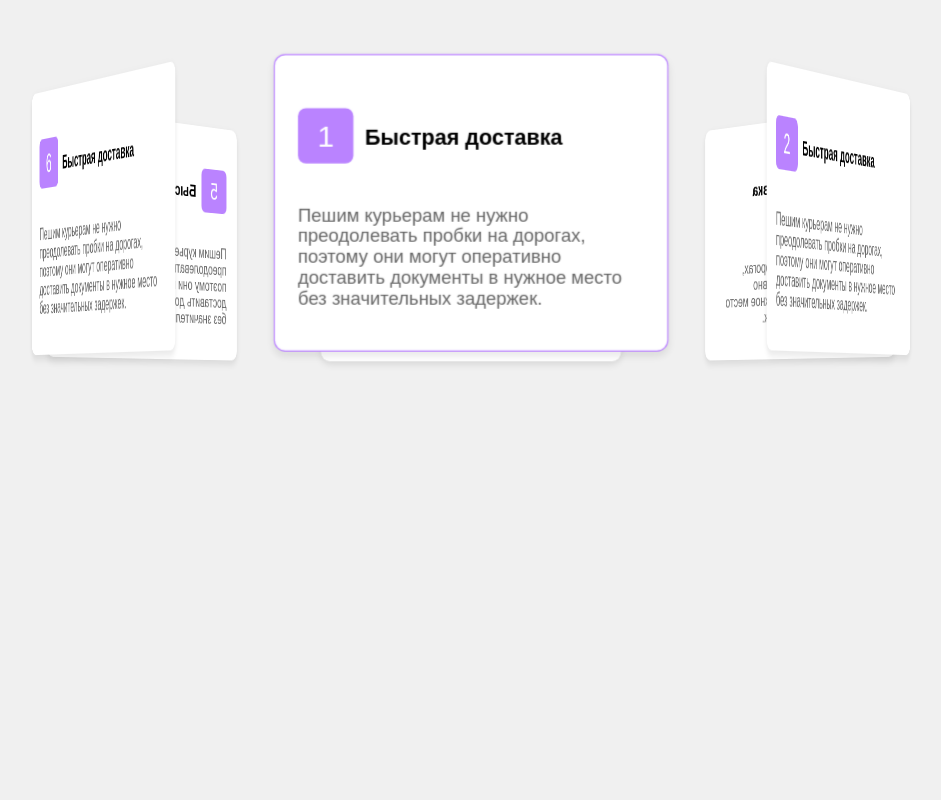
After one commit to Nadybo/Allegro23, a PHP site: page /test.php in a window 1280 px wide. The commit adds this page. Shown: the whole page, without its empty margins (169-1110 px from the left). Run offline with PHP 8.4, Linux system fonts and the light colour scheme.

Commit message:
version 2.7

```diff
--- a/print-page.php
+++ b/print-page.php
@@ -237,7 +237,7 @@
     }
     textarea{
         width: 400px;
-        height: 80px;
+        height: 50px;
     }
     .form-container{
         padding: 5px;
@@ -250,7 +250,7 @@
         font-weight: bold;
     }
     h3{
-        margin-top: 10px;
+        margin-top: 5px;
     }
     .agreement{
         margin-top: 10px;
--- /dev/null
+++ b/test.php
@@ -0,0 +1,192 @@
+<!DOCTYPE html>
+<html lang="ru">
+<head>
+    <meta charset="UTF-8">
+    <meta name="viewport" content="width=device-width, initial-scale=1.0">
+    <title>Карусель карточек</title>
+    <style>
+        body {
+            font-family: Arial, sans-serif;
+            display: flex;
+            justify-content: center;
+            align-items: center;
+            height: 100vh;
+            background-color: #f0f0f0;
+            margin: 0;
+        }
+        .carousel-container {
+            width: 60%;
+            height: 600px;
+            perspective: 3000px;
+            position: relative;
+        }
+        .carousel {
+            display: flex;
+            justify-content: center;
+            transform-style: preserve-3d;
+            width: 100%;
+        }
+        .carousel-item {
+            width: 300px;
+            margin: 0 10px;
+            background-color: #fff;
+            border-radius: 10px;
+            box-shadow: 0 4px 8px rgba(0,0,0,0.1);
+            padding: 20px;
+            text-align: center;
+            position: absolute;
+            transform-origin: center center;
+            transform: translate(-50%, -50%);
+            transition: transform 0.8s ease, border-color 0.9s ease;
+        }
+        .carousel-item.front-card {
+            border: 1px solid  #BA83FF;
+        }
+        .block-title-number {
+            display: flex;
+            align-items: center;
+            margin-bottom: 15px;
+        }
+        .block-title-number h3{
+            margin: 10px 0 0 10px;
+        }
+        .block-number {
+            width: 48px;
+        aspect-ratio: 1;
+
+        display: flex;
+        justify-content: center;
+        color: white;
+        font-size: 26px;
+        background-color: #BA83FF;
+        border-radius: 7px;
+
+        align-items: center;
+
+        margin-bottom: 20px;
+        }
+        .text-info {
+            font-size: 1em;
+            color: #666;
+            text-align: left;
+        }
+        .carousel-nav {
+            display: flex;
+            justify-content: space-between;
+            width: 100%;
+            margin-top: 120px;
+        }
+        .carousel-nav button {
+            background: none;
+            font-size: 2em;
+            cursor: pointer;
+            border: none;
+            &:hover{
+                border-radius: 7px;
+                background-color: #BA83FF;
+            }
+        }
+    </style>
+</head>
+<body>
+    <div class="carousel-container">
+        <div class="carousel" id="carousel">
+            <div class="carousel-item">
+                <div class="block-title-number">
+                    <p class="block-number">1</p>
+                    <h3>Быстрая доставка</h3>
+                </div>
+                <p class="text-info">Пешим курьерам не нужно преодолевать пробки на дорогах, поэтому они могут оперативно доставить документы в нужное место без значительных задержек.</p>
+            </div>
+            <div class="carousel-item">
+                <div class="block-title-number">
+                    <p class="block-number">2</p>
+                    <h3>Быстрая доставка</h3>
+                </div>
+                <p class="text-info">Пешим курьерам не нужно преодолевать пробки на дорогах, поэтому они могут оперативно доставить документы в нужное место без значительных задержек.</p>
+            </div>
+            <div class="carousel-item">
+                <div class="block-title-number">
+                    <p class="block-number">3</p>
+                    <h3>Быстрая доставка</h3>
+                </div>
+                <p class="text-info">Пешим курьерам не нужно преодолевать пробки на дорогах, поэтому они могут оперативно доставить документы в нужное место без значительных задержек.</p>
+            </div>
+            <div class="carousel-item">
+                <div class="block-title-number">
+                    <p class="block-number">4</p>
+                    <h3>Быстрая доставка</h3>
+                </div>
+                <p class="text-info">Пешим курьерам не нужно преодолевать пробки на дорогах, поэтому они могут оперативно доставить документы в нужное место без значительных задержек.</p>
+            </div>
+            <div class="carousel-item">
+                <div class="block-title-number">
+                    <p class="block-number">5</p>
+                    <h3>Быстрая доставка</h3>
+                </div>
+                <p class="text-info">Пешим курьерам не нужно преодолевать пробки на дорогах, поэтому они могут оперативно доставить документы в нужное место без значительных задержек.</p>
+            </div>
+            <div class="carousel-item">
+                <div class="block-title-number">
+                    <p class="block-number">6</p>
+                    <h3>Быстрая доставка</h3>
+                </div>
+                <p class="text-info">Пешим курьерам не нужно преодолевать пробки на дорогах, поэтому они могут оперативно доставить документы в нужное место без значительных задержек.</p>
+            </div>
+        </div>
+        <div class="carousel-nav">
+            <div>
+            <button id="prev">&#10094;</button>
+            </div>
+            <div>
+            <button id="next">&#10095;</button>
+            </div>
+
+        </div>
+    </div>
+    <script>
+        const carousel = document.getElementById('carousel');
+        const prevButton = document.getElementById('prev');
+        const nextButton = document.getElementById('next');
+        const items = carousel.getElementsByClassName('carousel-item');
+        const totalItems = items.length;
+        let currentIndex = 0;
+
+        function updateCarousel() {
+            const angle = 360 / totalItems;
+            for (let i = 0; i < totalItems; i++) {
+                const item = items[i];
+                const rotateY = angle * (i - currentIndex);
+                item.style.transform = `rotateY(${rotateY}deg) translateZ(400px)`;
+                item.classList.toggle('front-card', i === currentIndex);
+            }
+            prevButton.style.visibility = currentIndex === 0 ? 'hidden' : 'visible';
+            nextButton.style.visibility = currentIndex === totalItems - 1 ? 'hidden' : 'visible';
+        }
+
+        function handleClick(direction) {
+            if (direction === 'next' && currentIndex < totalItems - 1) {
+                currentIndex++;
+            } else if (direction === 'prev' && currentIndex > 0) {
+                currentIndex--;
+            }
+            updateCarousel();
+        }
+
+        function handleWheel(event) {
+            if (event.deltaY > 0 && currentIndex < totalItems - 1) {
+                currentIndex++;
+            } else if (event.deltaY < 0 && currentIndex > 0) {
+                currentIndex--;
+            }
+            updateCarousel();
+        }
+
+        nextButton.addEventListener('click', () => handleClick('next'));
+        prevButton.addEventListener('click', () => handleClick('prev'));
+        carousel.addEventListener('wheel', handleWheel);
+
+        updateCarousel();
+    </script>
+</body>
+</html>
```
Also changed, not shown: JS/indexPageScript.js (added, +29 -0 lines), JS/script.js (+57 -0 lines), Style/styles.css (+39 -14 lines), index.php (+13 -32 lines), oder.php (+13 -11 lines), test2.php (added, +76 -0 lines).
